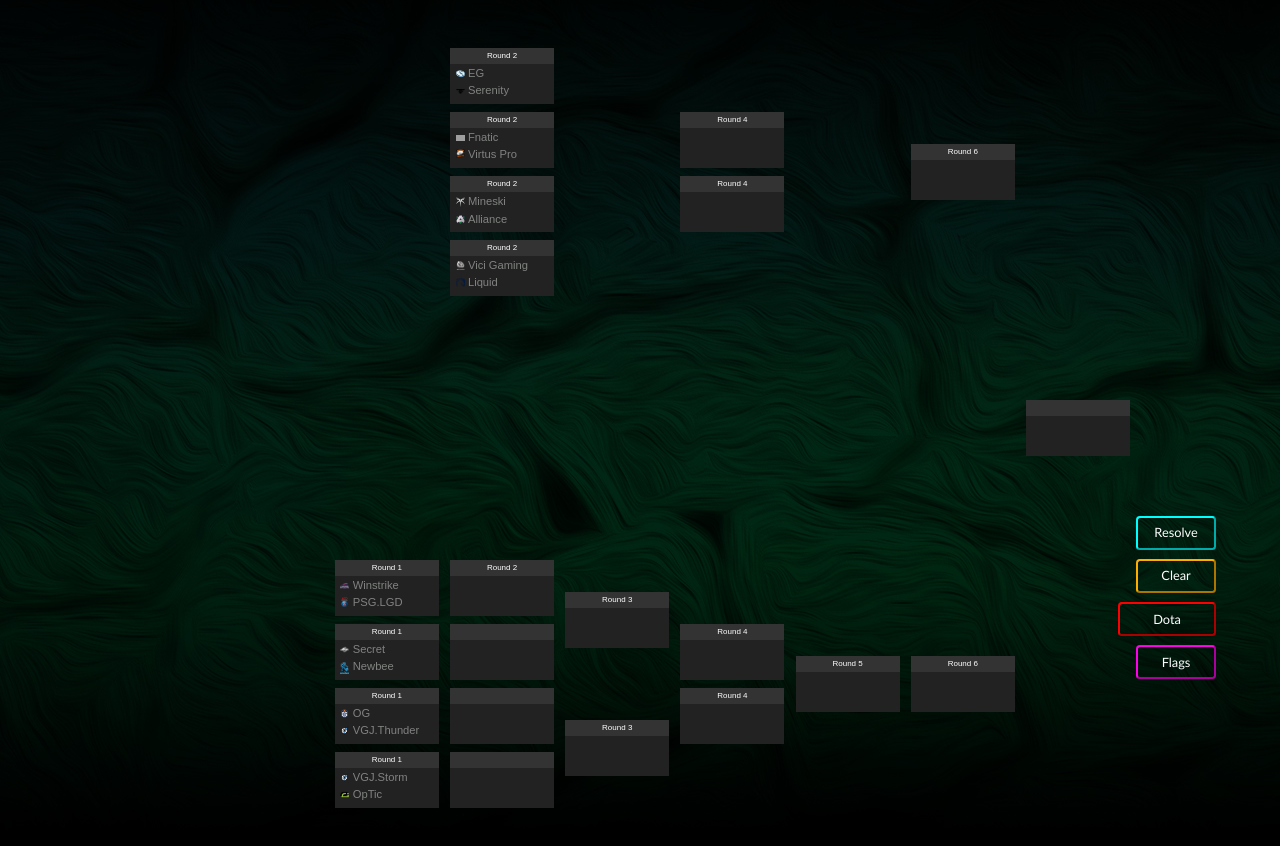
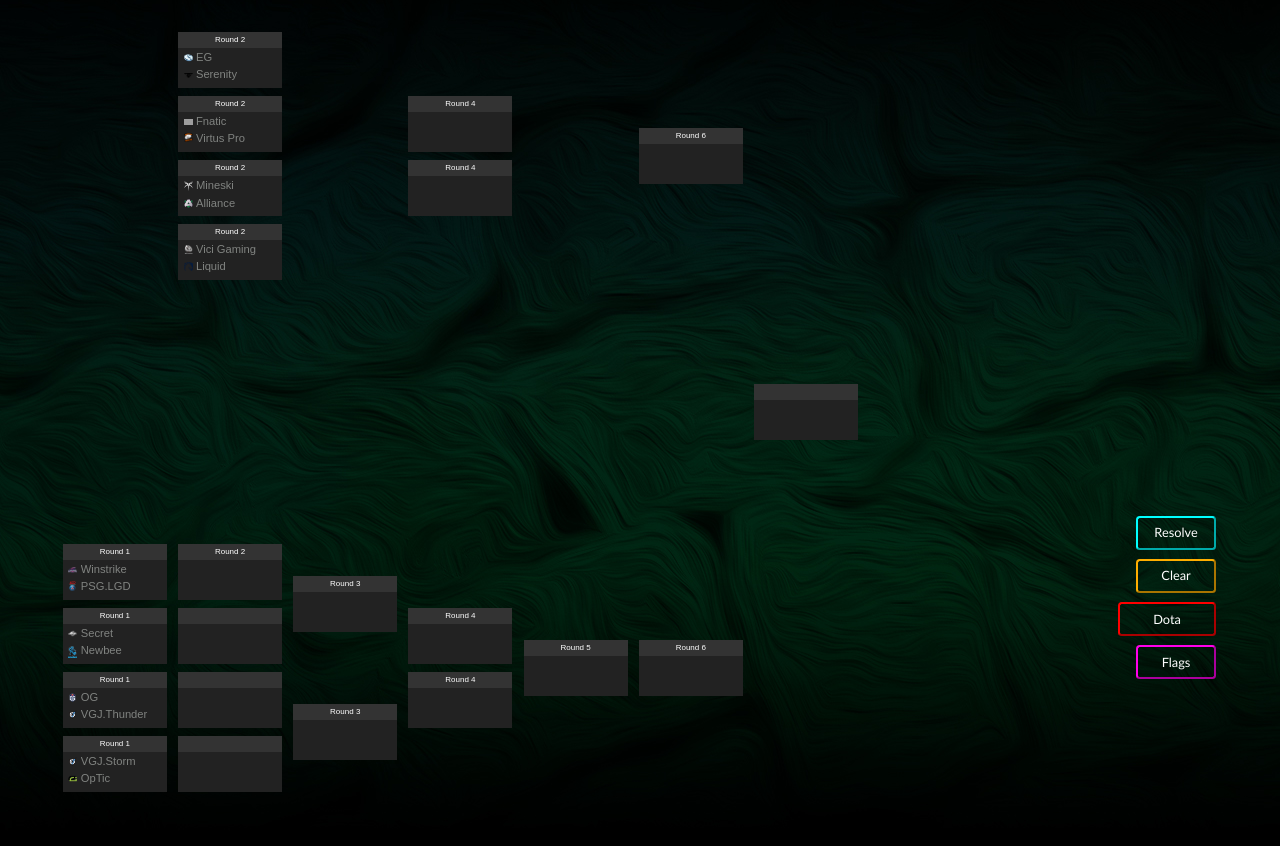
Before and after one commit to carsva/bracketeer, a React (Create React App) app: page / in a window 1280 px wide. Shown: the top 846 px of the page. Built offline with nearby package versions, Linux system fonts and the light colour scheme; no server answers; grey boxes are pictures that could not be loaded; a web font is replaced by a local one.

Commit message:
Made the css a bit better

```diff
--- a/src/App.css
+++ b/src/App.css
@@ -1,8 +1,8 @@
 @import url('https://fonts.googleapis.com/css?family=Modern+Antiqua');
 
 .MasterContainer {
-  margin-left: 18em !important;
-  margin-top: -1em !important;
+  margin-left: 18em;
+  margin-top: -1em;
   display: flex;
   height: auto;
   width: 900px;
@@ -82,7 +82,7 @@
   width: 38em;
   height: 8em;
   align-items: center;
-  justify-content: flex-end;
+  justify-content: center;
 }
 
 .winner {
@@ -278,7 +278,7 @@
 @media only screen and (max-width: 667px) {
 
   .MasterContainer {
-    margin-left: -5em;
+    margin-left: 1em;
     margin-top: -2em;
   }
 
@@ -557,7 +557,7 @@
 @media screen and (orientation:landscape) {
 
   .MasterContainer {
-    margin-left: 0em;
+    margin-left: 1em;
     margin-top: -2em;
   }
 
```
